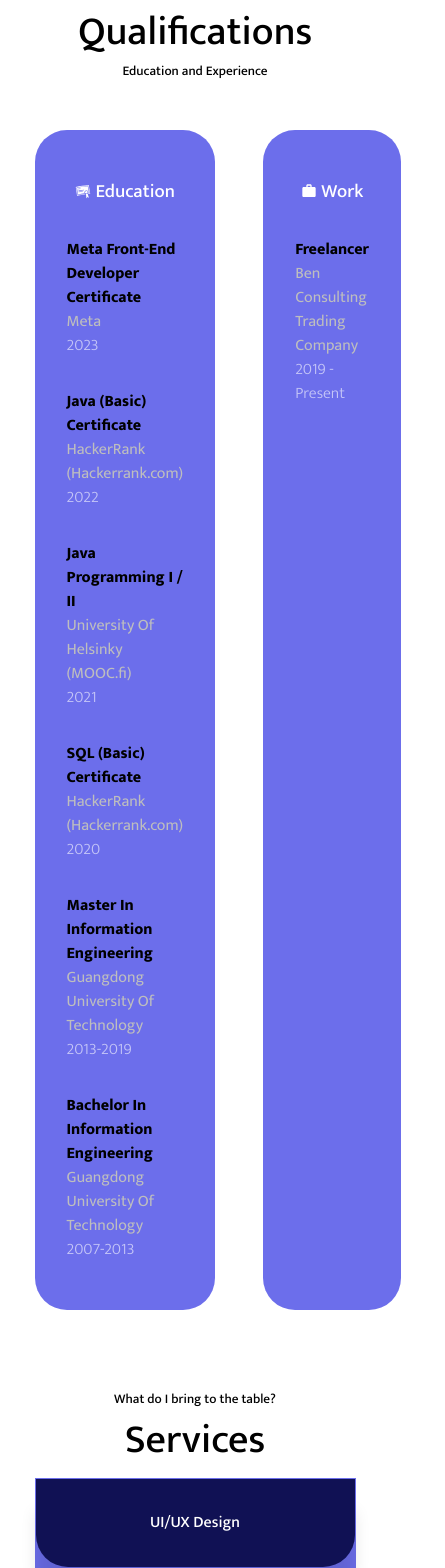
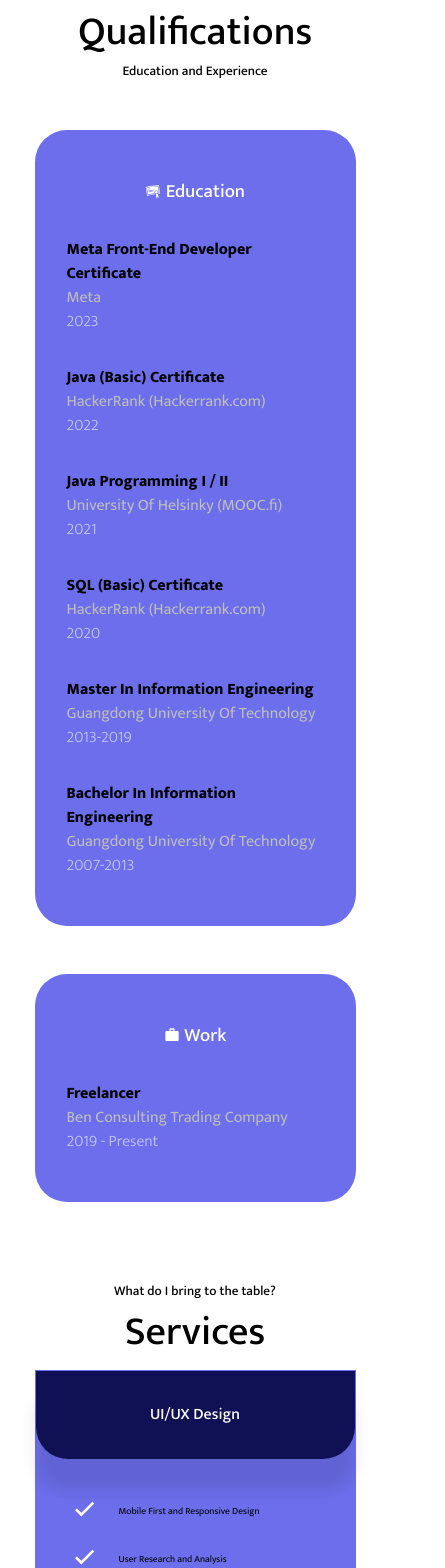
Before and after one commit to benbasty/portfolio-ben, a React (Create React App) app: page / in a window 390 px wide. Shown: the part 1800-3368 px from the top of the page, 445 px wide, since content can reach past the window. Built offline with nearby package versions, Linux system fonts and the light colour scheme.

Commit message:
breakpoints fixed most of the sizes

```diff
--- a/src/Qualifications.css
+++ b/src/Qualifications.css
@@ -52,3 +52,13 @@
     font-weight: 100;
     color: var(--color-grey-light);
 }
+
+@media screen and (max-width: 600px){
+    .qualifications__container {
+        display: grid;
+        grid-template-columns: 1fr;
+        margin-top: 3rem;
+        gap: 3rem;
+
+    }
+}
--- a/src/footer.css
+++ b/src/footer.css
@@ -78,3 +78,17 @@ footer {
         margin-bottom: 1rem;
     }
 }
+
+@media screen and (max-width: 500px){
+    footer {
+        padding: 1rem 1rem;
+    }
+    .permalinks {
+        flex-direction: column;
+        justify-content: center;
+        gap: 1rem;
+    }
+    .footer__socials {
+        margin-bottom: 1rem;
+    }
+}
--- a/src/services.css
+++ b/src/services.css
@@ -82,3 +82,12 @@
 
   }
   }
+
+  @media screen and (max-width: 768px){
+    .service__list li {
+      grid-template-columns: 20% 80%;
+    }
+    .service__list li .service__list__paragraph {
+      font-size: 0.6rem;
+    }
+  }
```
